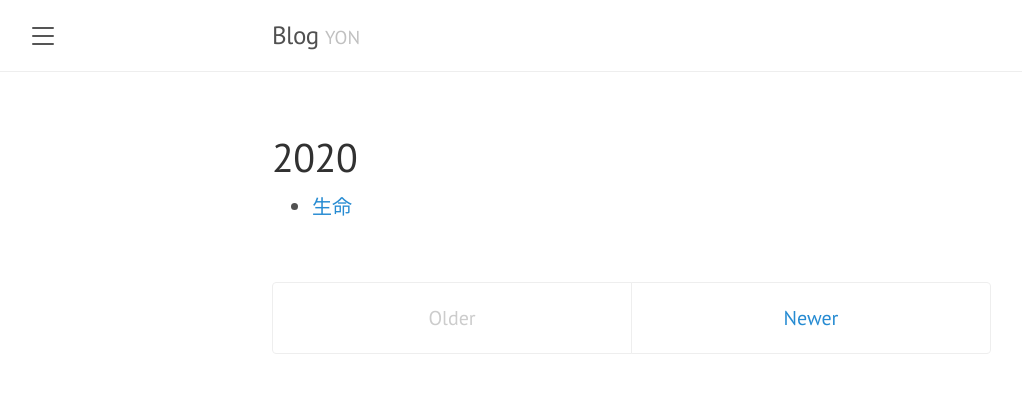
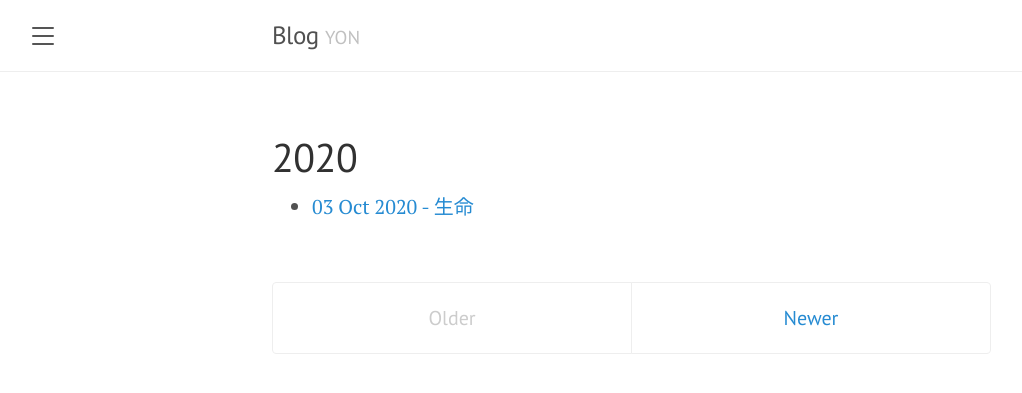
Before and after one commit to yoncise/yoncise.github.io, a Jekyll site: the page built from logs/2020.html, in a window 1280 px wide. Shown: the top 393 px of the page, without its empty margins (8-1030 px from the left). Built offline with Jekyll 4.4.1, drawn with Linux system fonts in a browser that asks for light colours.

Commit message:
log add date

```diff
--- a/_layouts/logs.html
+++ b/_layouts/logs.html
@@ -4,6 +4,7 @@ layout: default
 {% assign page_year = page.name | split: "." | first %}
 
 <h1>{{ page.title }}</h1>
+
 <div class="posts">
   <ul>
   {% for post in site.categories.logs %}
@@ -11,7 +12,7 @@ layout: default
   {% if page_year == post_year %}
     <li>
       <a href="{{ post.url | absolute_url }}">
-        {{ post.title }}
+          {{post.date | date_to_string }} - {{ post.title }}
       </a>
     </li>
   {% endif %}
```
